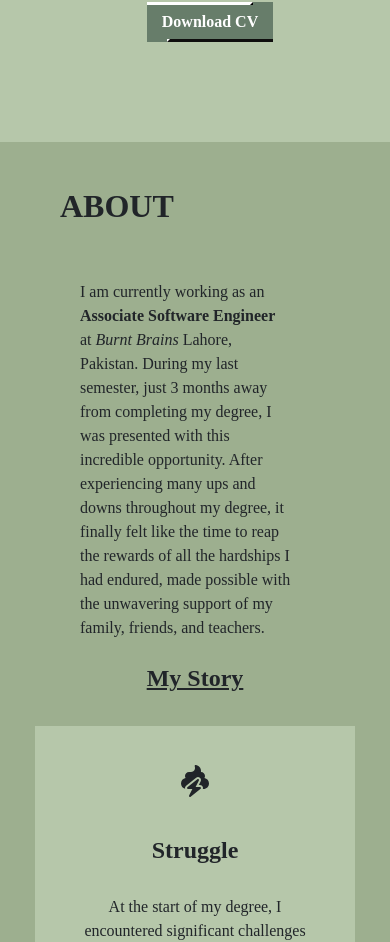
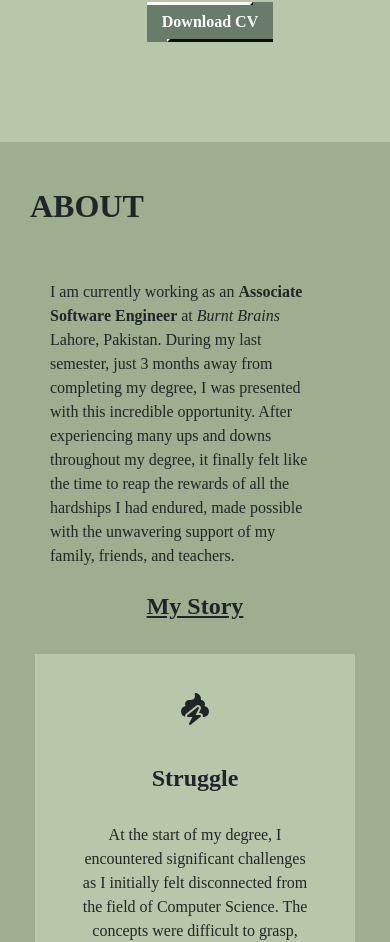
Before and after one commit to Huzaifa950/Portfolio_Website, a React (Create React App) app: page / in a window 390 px wide. Shown: the part 1015-1957 px from the top of the page. Built offline with nearby package versions, Linux system fonts and the light colour scheme.

Commit message:
About UI set for Mobile

```diff
--- a/src/components/AboutSection/About.css
+++ b/src/components/AboutSection/About.css
@@ -36,3 +36,12 @@
     padding: 20px 80px;
   }
 }
+
+@media (max-width: 500px){
+  .aboutHeading > p{
+    padding: 40px 30px 0 30px;
+  }
+  .aboutStory > p{
+    padding: 20px 50px;
+  }
+}
```
